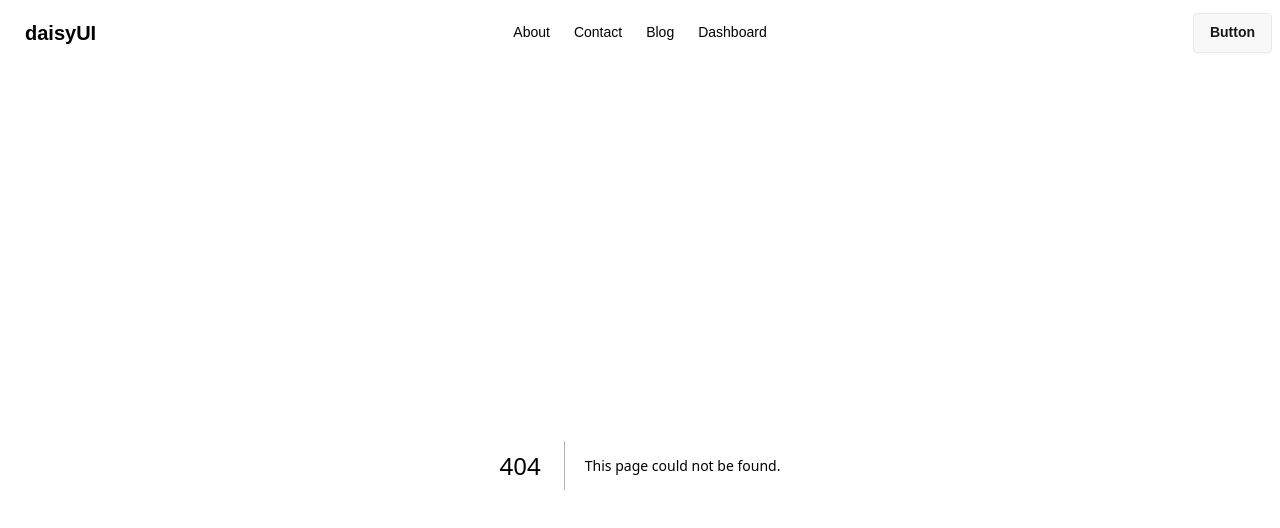
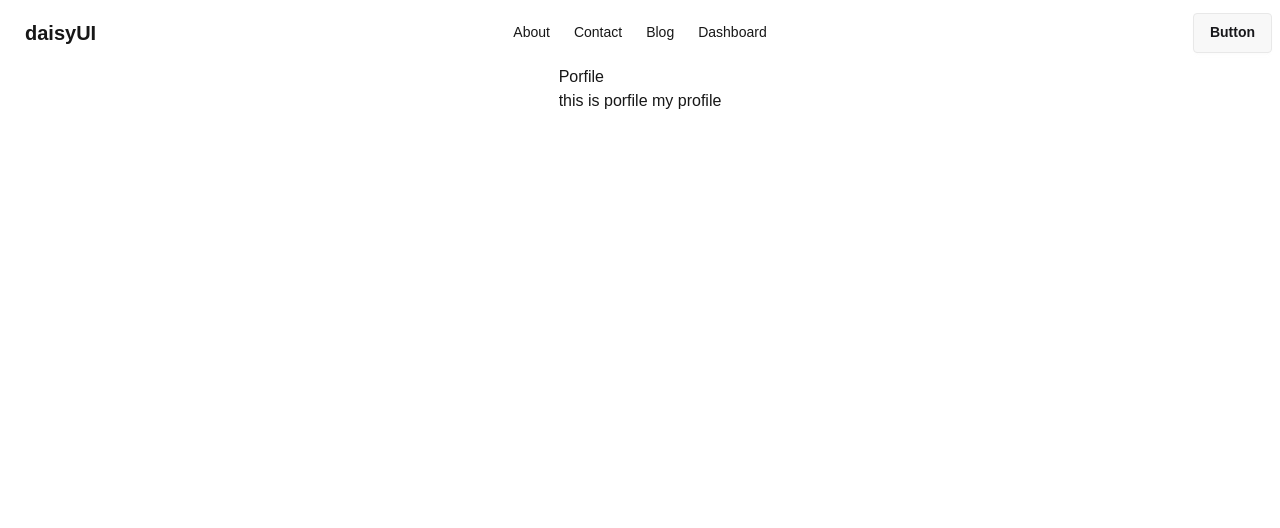
Before and after one commit to almahmudzihad/app-nextjs-intro, a Next.js app: page /dashboard/profile in a window 1280 px wide. Before the commit this address had no page. Shown: the top 528 px of the page. Built offline with nearby package versions, Linux system fonts and the light colour scheme.

Commit message:
multiple layout

```diff
--- /dev/null
+++ b/src/app/dashboard/layout.jsx
@@ -0,0 +1,33 @@
+import Link from "next/link";
+
+function DashboardLayout({ children }) {
+  return (
+    <div className="drawer md:drawer-open">
+
+      <div className="drawer-content flex flex-col items-center justify-center">
+        {children}
+      </div>
+      <div className="drawer-side">
+        <label
+          htmlFor="my-drawer-3"
+          aria-label="close sidebar"
+          className="drawer-overlay"
+        ></label>
+        <ul className="menu bg-gray-500 min-h-full w-80 p-4">
+          {/* Sidebar content here */}
+          <li>
+            <Link href="/dashboard">Dashboard</Link>
+          </li>
+          <li>
+            <Link href="/dashboard/profile">Profile</Link>
+          </li>
+          <li>
+            <Link href="/dashboard/revenue">Revenue</Link>
+          </li>
+        </ul>
+      </div>
+    </div>
+  );
+}
+
+export default DashboardLayout;
--- /dev/null
+++ b/src/app/dashboard/profile/page.jsx
@@ -0,0 +1,12 @@
+
+
+function PorfilePage() {
+    return (
+        <div>
+            <h1>Porfile</h1>
+            <p>this is porfile my profile</p>
+        </div>
+    )
+}
+
+export default PorfilePage
--- /dev/null
+++ b/src/app/dashboard/revenue/page.jsx
@@ -0,0 +1,11 @@
+
+
+function RevenuePage() {
+    return (
+        <div>
+            <h1>Revenue page Money coming soon</h1>
+        </div>
+    )
+}
+
+export default RevenuePage
```
